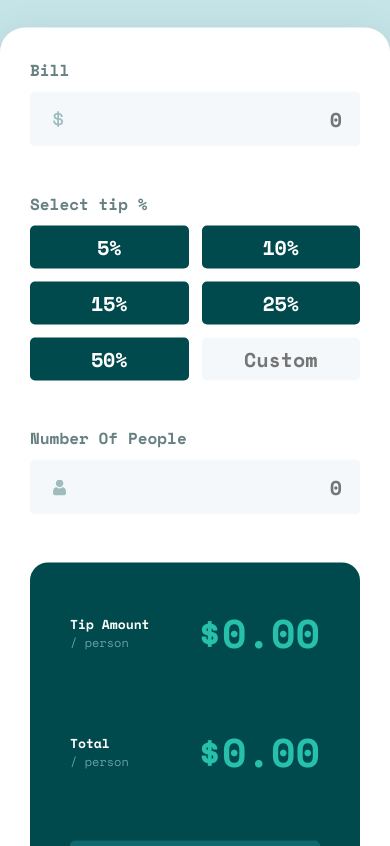
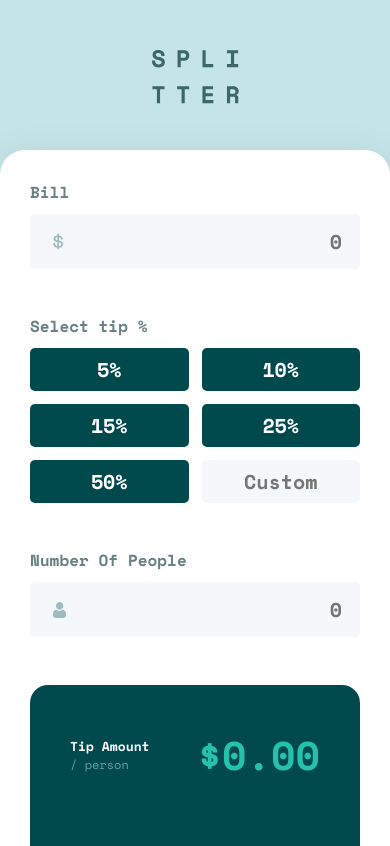
Before and after one commit to artemmatiushenko1/Splitter, a React (Create React App) app: page / in a window 390 px wide. Shown: the top 846 px of the page. Built offline with nearby package versions, Linux system fonts and the light colour scheme.

Commit message:
Fixed layout issue on mobile

```diff
--- a/src/App.css
+++ b/src/App.css
@@ -11,3 +11,14 @@
   align-items: center;
   row-gap: 8rem;
 }
+
+@media only screen and (max-width: 50.625em) {
+  .App {
+    position: relative;
+    padding-top: 5rem;
+    top: 0;
+    left: 0;
+    transform: translate(0, 0);
+    row-gap: 4rem;
+  }
+}
```
